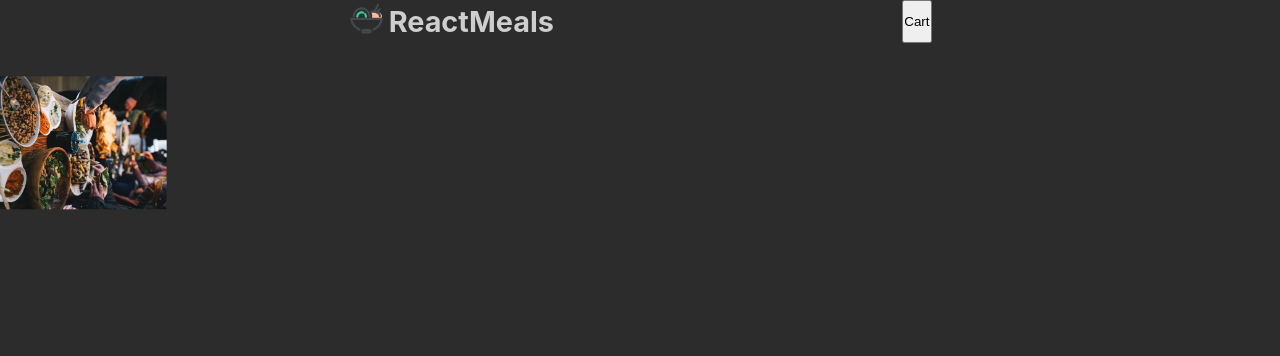
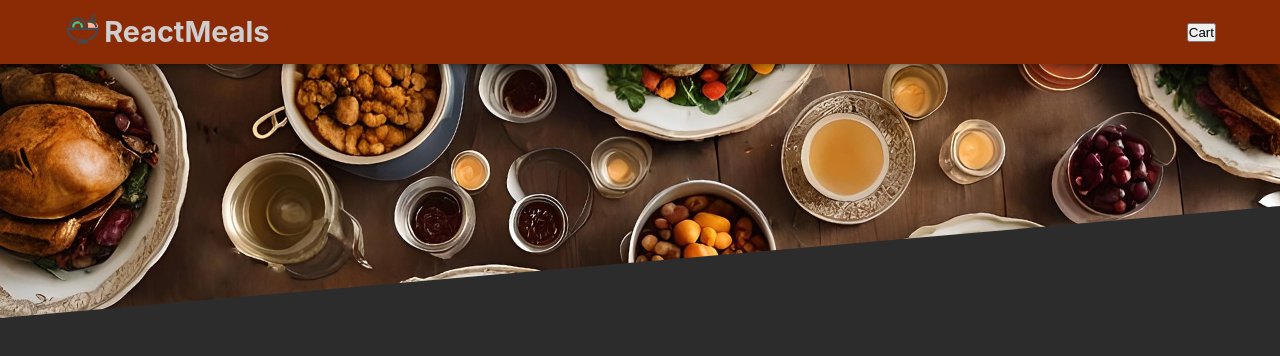
Before and after one commit to Ame3r/ReactMeals, a React (Vite) app: page / in a window 1280 px wide. Shown: the top 356 px of the page. Built offline with nearby package versions, Linux system fonts and the light colour scheme.

Commit message:
Base
Styled Header Component

```diff
--- a/src/styles/abstract/_colors.scss
+++ b/src/styles/abstract/_colors.scss
@@ -1,2 +1,3 @@
 $primary-color: rgb(44, 44, 44);
 $off-white: rgb(207, 206, 206);
+$red-wood:  rgb(138, 43, 6);
--- a/src/styles/layouts/Header.module.css
+++ b/src/styles/layouts/Header.module.css
@@ -1,10 +1,27 @@
 .header {
   display: flex;
-  justify-content: space-evenly;
+  position: fixed;
+  width: 100%;
+  z-index: 10;
+  align-items: center;
+  height: 4rem;
+  justify-content: space-between;
+  padding: 0 5%;
+  background-color: rgb(138, 43, 6);
+  box-shadow: 0px 2px 8px rgba(0, 0, 0, 0.5);
 }
 
+.meal-image {
+  width: 100%;
+  height: 20rem;
+  overflow: hidden;
+}
 .meal-image img {
-  transform: rotate(90deg);
-  width: auto;
-  height: 200px;
+  width: 110%;
+  -o-object-position: 50% 20%;
+     object-position: 50% 20%;
+  -o-object-fit: cover;
+     object-fit: cover;
+  height: 100%;
+  transform: rotateZ(-5deg) translateY(-4rem) translateX(-1rem);
 }/*# sourceMappingURL=Header.module.css.map */
--- a/src/styles/layouts/Header.module.scss
+++ b/src/styles/layouts/Header.module.scss
@@ -1,12 +1,28 @@
+@use "../abstract/colors";
 .header{
     display: flex;
-    justify-content: space-evenly;
+    position: fixed;
+    width: 100%;
+    z-index: 10;
+    align-items: center;
+    height: 4rem;
+    justify-content: space-between;
+    padding: 0 5%;
+    background-color: colors.$red-wood;
+    box-shadow: 0px 2px 8px rgba(0, 0, 0, 0.5);
 }
 
 .meal-image{
+    width: 100%;
+    height: 20rem;
+    // z-index: 0;
+    overflow:hidden;
     img{
-        transform: rotate(90deg);
-        width: auto;
-        height: 200px;
+        width: 110%;
+        object-position: 50% 20%;
+        object-fit: cover;
+        height: 100%;
+        transform: rotateZ(-5deg) translateY(-4rem) translateX(-1rem);
+
     }
 }
```
Also changed, not shown: src/assets/meals.jpg, 1 other file (tests, documents, lock files or other folders).
